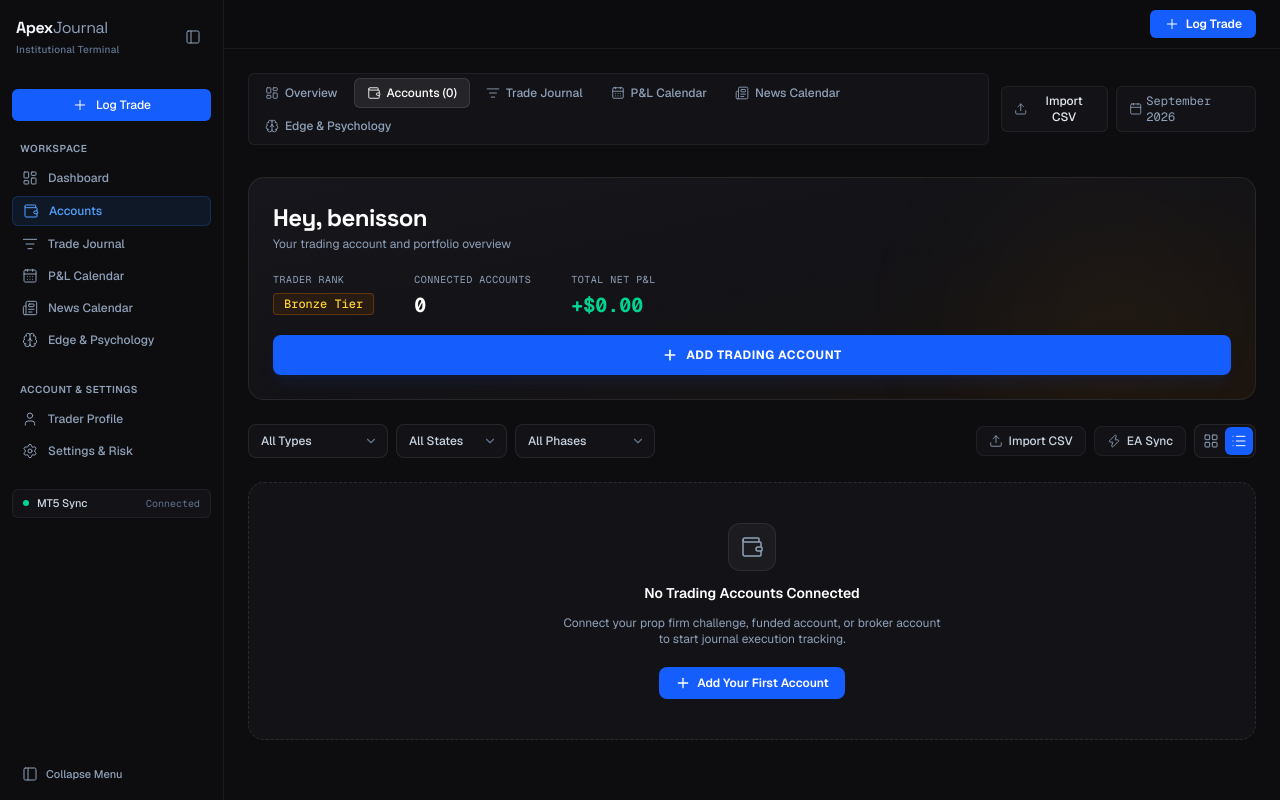
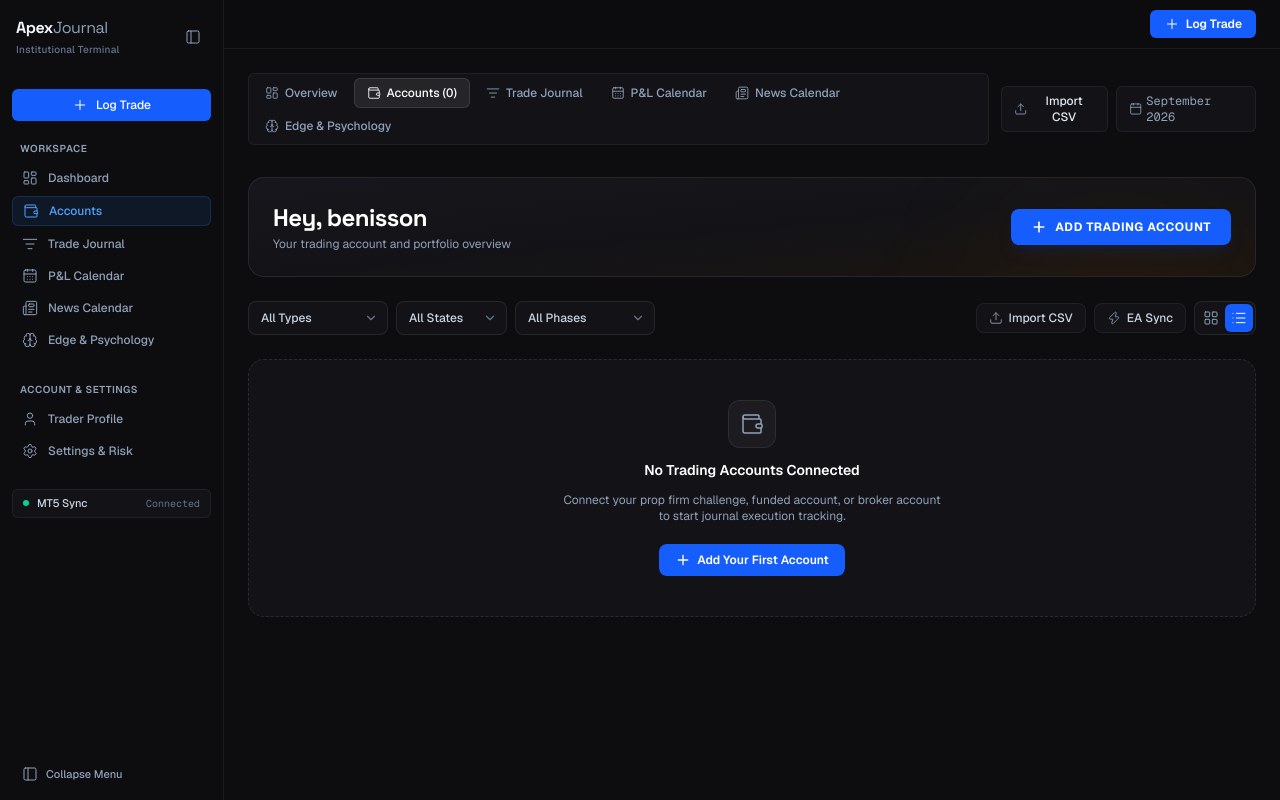
Before and after one commit to benisson-beep/ApexJournal-forexjournal, a Next.js app: page /dashboard in a window 1280 px wide. Both pictures are taken after a click on the button "Configure Trading Account". Built offline with nearby package versions, Linux system fonts and the light colour scheme.

Commit message:
refactor(accounts): remove summary metrics strip and streamline header card

```diff
--- a/src/components/dashboard/AccountsView.tsx
+++ b/src/components/dashboard/AccountsView.tsx
@@ -148,11 +148,7 @@ export const AccountsView: React.FC<AccountsViewProps> = ({
     setIsAccountModalOpen(false);
   };
 
-  const totalBalance = accounts.reduce((sum, a) => sum + a.currentBalance, 0);
-  const totalInitial = accounts.reduce((sum, a) => sum + a.initialBalance, 0);
-  const totalPnl = totalBalance - totalInitial;
-  const totalReturnPct = totalInitial > 0 ? (totalPnl / totalInitial) * 100 : 0;
-  const activeCount = accounts.filter((a) => a.status === 'ACTIVE' || !a.status).length;
+
 
   const renderSparkline = (acc: TradingAccount, accountTrades: Trade[]) => {
     let points: number[] = [];
@@ -301,7 +297,7 @@ export const AccountsView: React.FC<AccountsViewProps> = ({
         {/* Ambient warm radial glow */}
         <div className="absolute top-0 right-0 w-72 h-72 bg-amber-600/[0.04] rounded-full blur-3xl pointer-events-none" />
 
-        <div className="relative z-10 space-y-4">
+        <div className="relative z-10 flex flex-col sm:flex-row sm:items-center justify-between gap-4">
           <div>
             <h2 className="text-xl sm:text-2xl font-heading font-bold text-white tracking-tight">
               Hey, {traderName}
@@ -311,44 +307,10 @@ export const AccountsView: React.FC<AccountsViewProps> = ({
             </p>
           </div>
 
-          {/* Three Summary Metrics */}
-          <div className="flex flex-wrap items-baseline gap-6 sm:gap-10 pt-1">
-            <div>
-              <span className="text-[10px] font-mono text-slate-400 uppercase tracking-wider block mb-1">
-                Trader Rank
-              </span>
-              <span className="inline-flex items-center px-2.5 py-0.5 rounded text-xs font-mono font-medium bg-[#281b11] text-amber-300 border border-amber-600/30">
-                Bronze Tier
-              </span>
-            </div>
-
-            <div>
-              <span className="text-[10px] font-mono text-slate-400 uppercase tracking-wider block mb-1">
-                Connected Accounts
-              </span>
-              <span className="text-xl font-bold font-mono text-white tabular-nums">
-                {accounts.length}
-              </span>
-            </div>
-
-            <div>
-              <span className="text-[10px] font-mono text-slate-400 uppercase tracking-wider block mb-1">
-                Total Net P&L
-              </span>
-              <span
-                className={`text-xl font-bold font-mono tabular-nums ${
-                  totalPnl >= 0 ? 'text-emerald-400' : 'text-rose-400'
-                }`}
-              >
-                {totalPnl >= 0 ? '+' : ''}${totalPnl.toLocaleString('en-US', { minimumFractionDigits: 2 })}
-              </span>
-            </div>
-          </div>
-
-          {/* Bold Primary Action Button */}
+          {/* Primary Action Button */}
           <button
             onClick={openAddModal}
-            className="w-full bg-blue-600 hover:bg-blue-500 active:bg-blue-700 text-white font-bold text-xs uppercase tracking-wider py-3 px-6 rounded-lg flex items-center justify-center gap-2 cursor-pointer transition-colors shadow-lg shadow-blue-900/20"
+            className="bg-blue-600 hover:bg-blue-500 active:bg-blue-700 text-white font-bold text-xs uppercase tracking-wider py-2.5 px-5 rounded-lg flex items-center justify-center gap-2 cursor-pointer transition-colors shadow-lg shadow-blue-900/20 shrink-0"
           >
             <Plus className="w-4 h-4 stroke-[2.5]" />
             <span>Add Trading Account</span>
```
